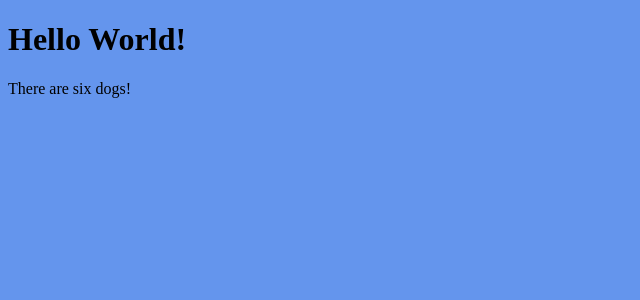
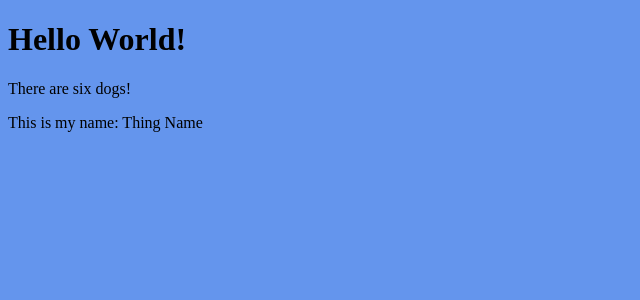
Before and after one commit to kchiv/hellowebapp, a Django app: page / in a window 1280 px wide. Shown: the part 134-434 px from the top of the page, without its empty margins (0-640 px from the left). Run offline with Django 3.2, Linux system fonts and the light colour scheme.

Commit message:
passed second variable into template

```diff
--- a/collection/templates/collection/index.html
+++ b/collection/templates/collection/index.html
@@ -7,4 +7,5 @@
 {% block content %}
     <h1>Hello World!</h1>
     <p>There are {{ number|apnumber }} dogs!</p>
+    <p>This is my name: {{ thing|title }}</p>
 {% endblock %}
--- a/collection/views.py
+++ b/collection/views.py
@@ -8,5 +8,6 @@ from django.shortcuts import render
 def index(request):
 	# defining the variable
 	number = 6
+	thing = 'Thing name'
 	# passing the variable to the view
-	return render(request, 'collection/index.html', {'number': number})
+	return render(request, 'collection/index.html', {'number': number, 'thing': thing,})
```
